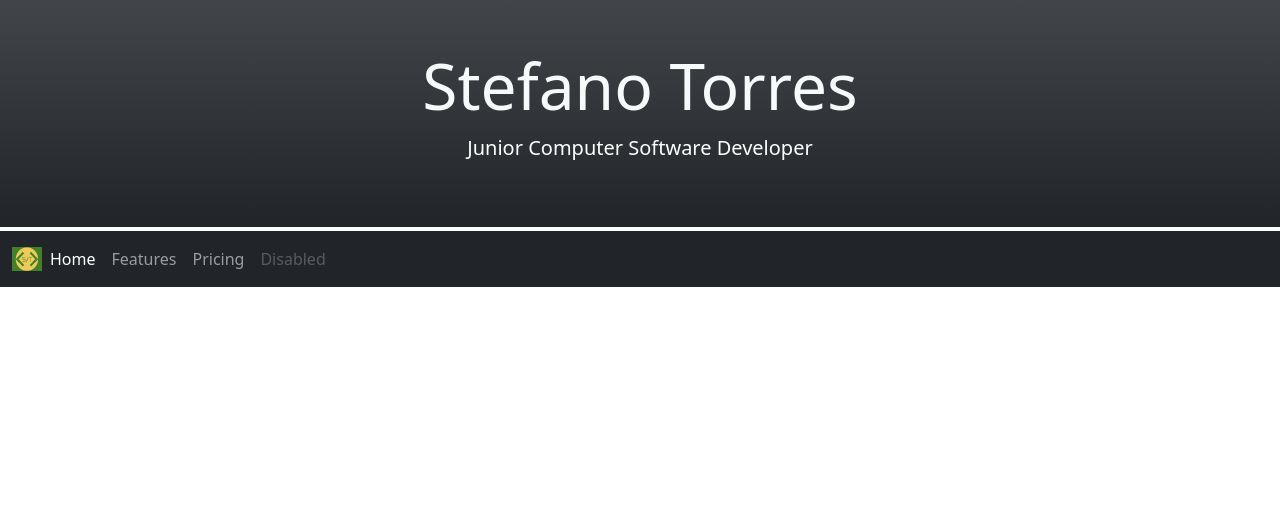
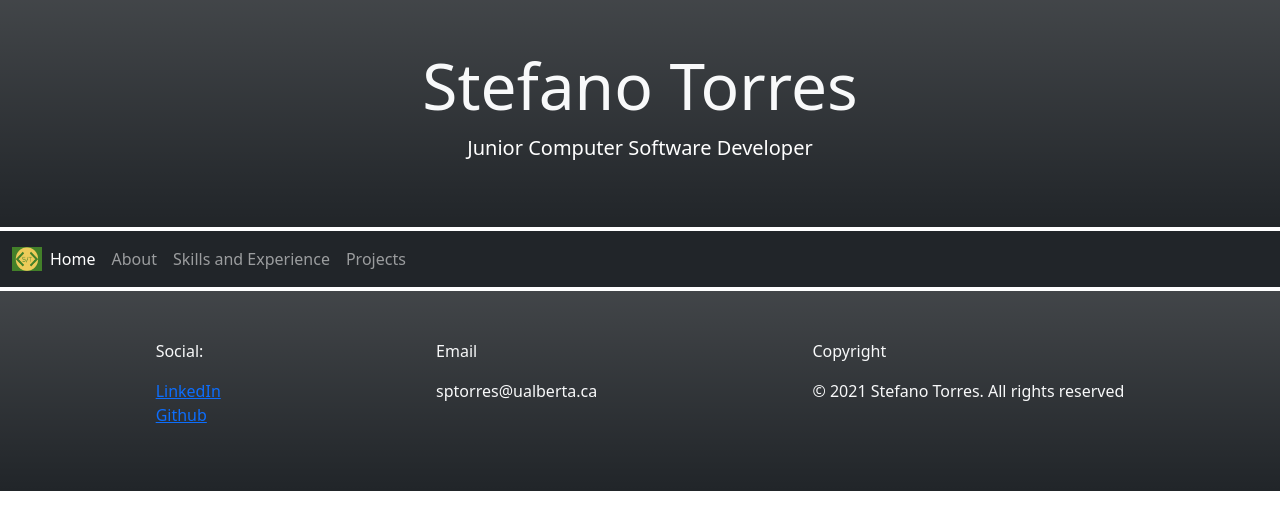
Before and after one commit to StefanoTorres/PersonalBootstrapWebsite, a plain HTML site: page index.html in a window 1280 px wide. Drawn offline with nearby package versions, Linux system fonts and the light colour scheme.

Commit message:
header footer temp complete
completed the temporary header and footer, not sure if I'll change it later

```diff
--- a/index.html
+++ b/index.html
@@ -20,7 +20,7 @@
           </p>
         </div>
       </div>
-      <nav class="navbar sticky-top navbar-expand-lg navbar-dark bg-dark">
+      <nav class="navbar sticky-top navbar-expand-lg navbar-dark bg-dark ">
         <div class="container-fluid">
           <img src="../img/personalLogo.png" alt="Personal Logo" width="30" height="24">
           <button class="navbar-toggler" type="button" data-bs-toggle="collapse" data-bs-target="#navbarNav" aria-controls="navbarNav" aria-expanded="false" aria-label="Toggle navigation">
@@ -32,13 +32,13 @@
                 <a class="nav-link active" aria-current="page" href="#">Home</a>
               </li>
               <li class="nav-item">
-                <a class="nav-link" href="#">Features</a>
+                <a class="nav-link" href="#">About</a>
               </li>
               <li class="nav-item">
-                <a class="nav-link" href="#">Pricing</a>
+                <a class="nav-link" href="#">Skills and Experience</a>
               </li>
               <li class="nav-item">
-                <a class="nav-link disabled">Disabled</a>
+                <a class="nav-link" href="#">Projects</a>
               </li>
             </ul>
           </div>
@@ -49,7 +49,25 @@
 
     </main>
     <footer>
-
+      <div class="bg-dark bg-gradient mt-1">
+        <div class="d-flex align-items-top p-5 text-light justify-content-around">
+          <div>
+            <p>Social:</p>
+            <ul class="list-unstyled">
+              <li><a href="https://www.linkedin.com/in/stefano-torres-20726b212/?originalSubdomain=ca">LinkedIn</a></li>
+              <li><a href="https://github.com/StefanoTorres">Github</a></li>
+            </ul>
+          </div>
+          <div>
+            <p>Email</p>
+            <p>sptorres@ualberta.ca</p>
+          </div>
+          <div>
+            <p>Copyright</p>
+            <p>&copy; 2021 Stefano Torres. All rights reserved</p>
+          </div>
+        </div>
+      </div>
     </footer>
 
     <!-- Option 1: Bootstrap Bundle with Popper -->
```
